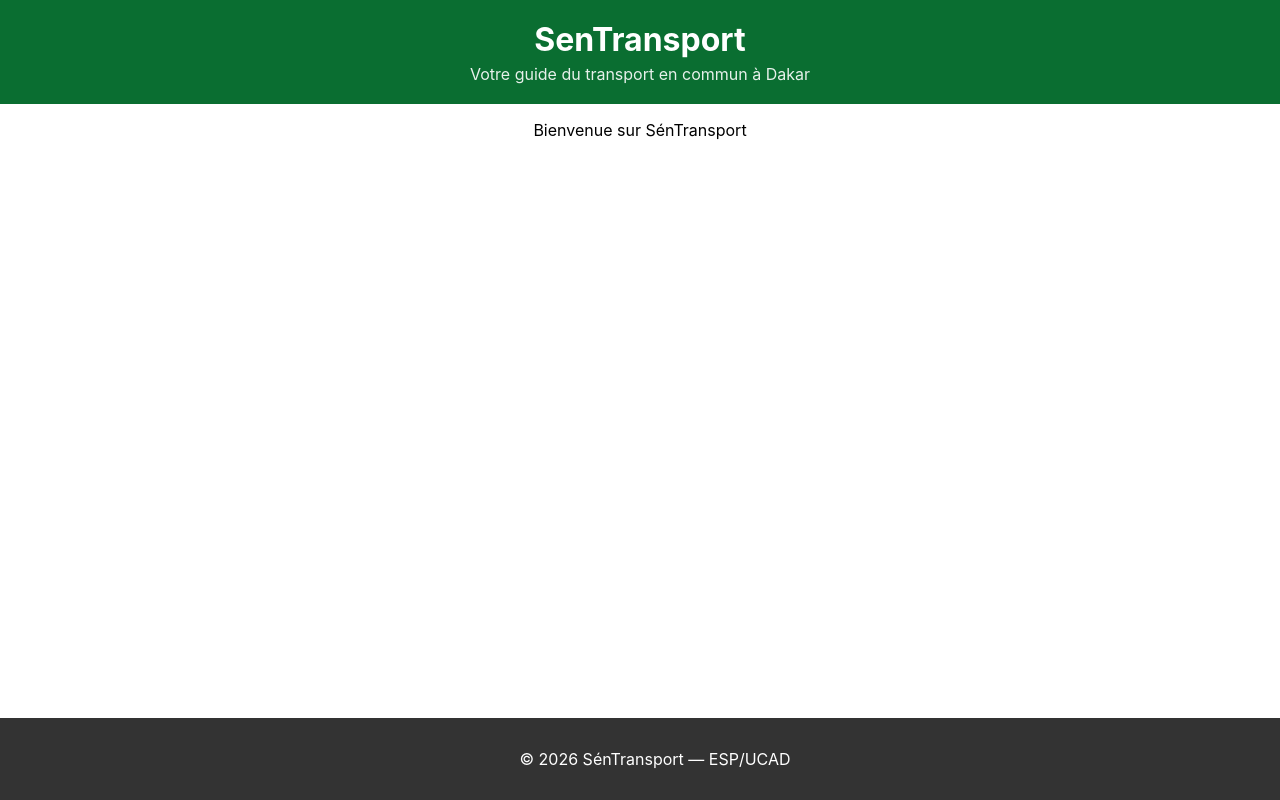
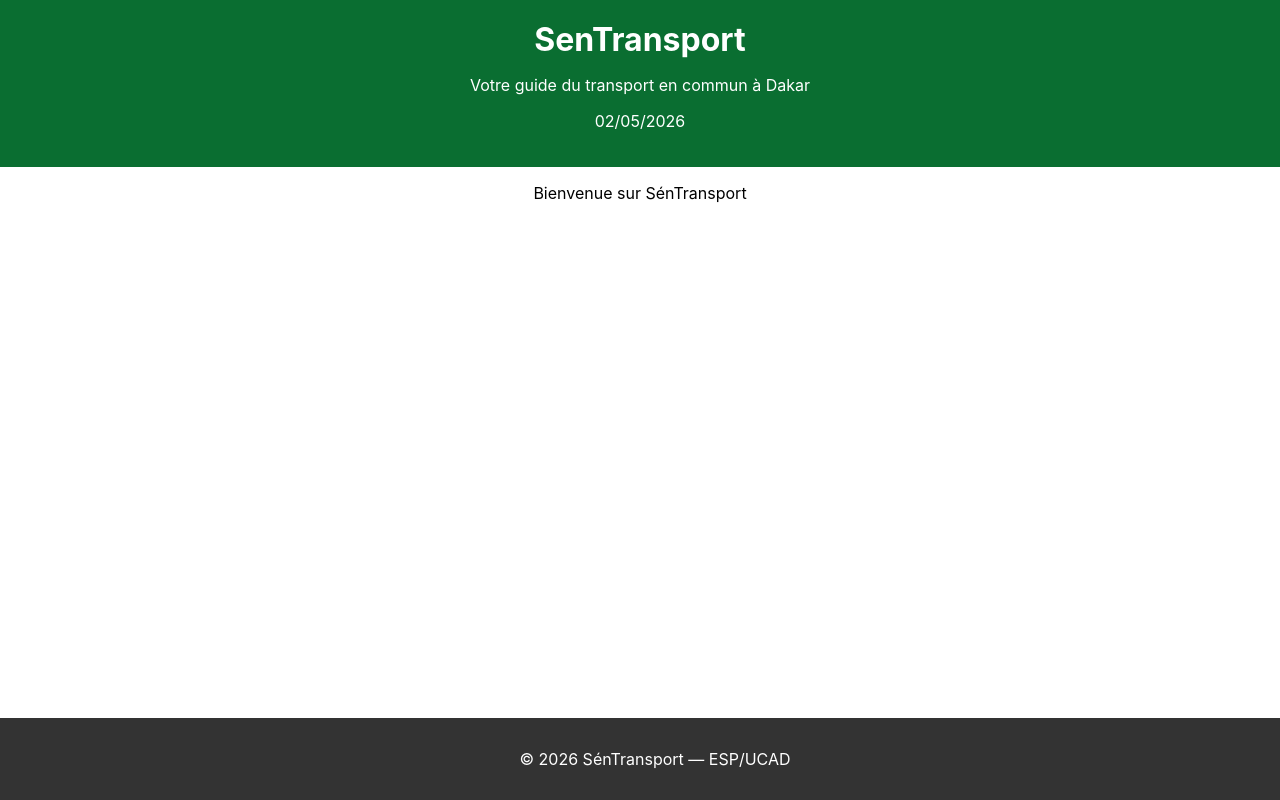
Before and after one commit to fatima22912/sentransport, a React (Create React App) app: page / in a window 1280 px wide. Built offline with nearby package versions, Linux system fonts and the light colour scheme.

Commit message:
Ajout date

```diff
--- a/src/Header.js
+++ b/src/Header.js
@@ -1,12 +1,19 @@
 import './Header.css';
 
 function Header() {
+  // 👉 Date du jour en français
+  const date = new Date().toLocaleDateString('fr-FR');
+
   return (
     <header className="header">
       <h1 className="header-titre">SenTransport</h1>
-      <p className="header-soustitre">
+
+      <p className="header-soustitle">
         Votre guide du transport en commun à Dakar
       </p>
+
+      {/* 👉 Date affichée */}
+      <p className="header-date">{date}</p>
     </header>
   );
 }
```
